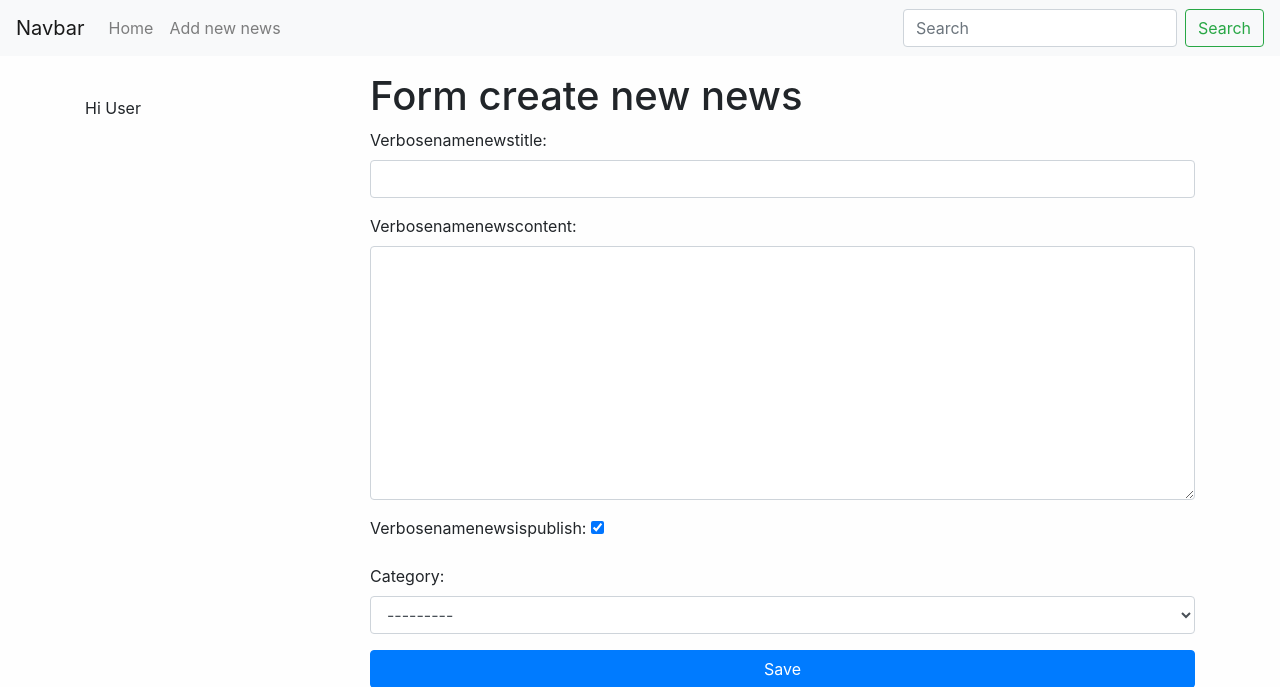
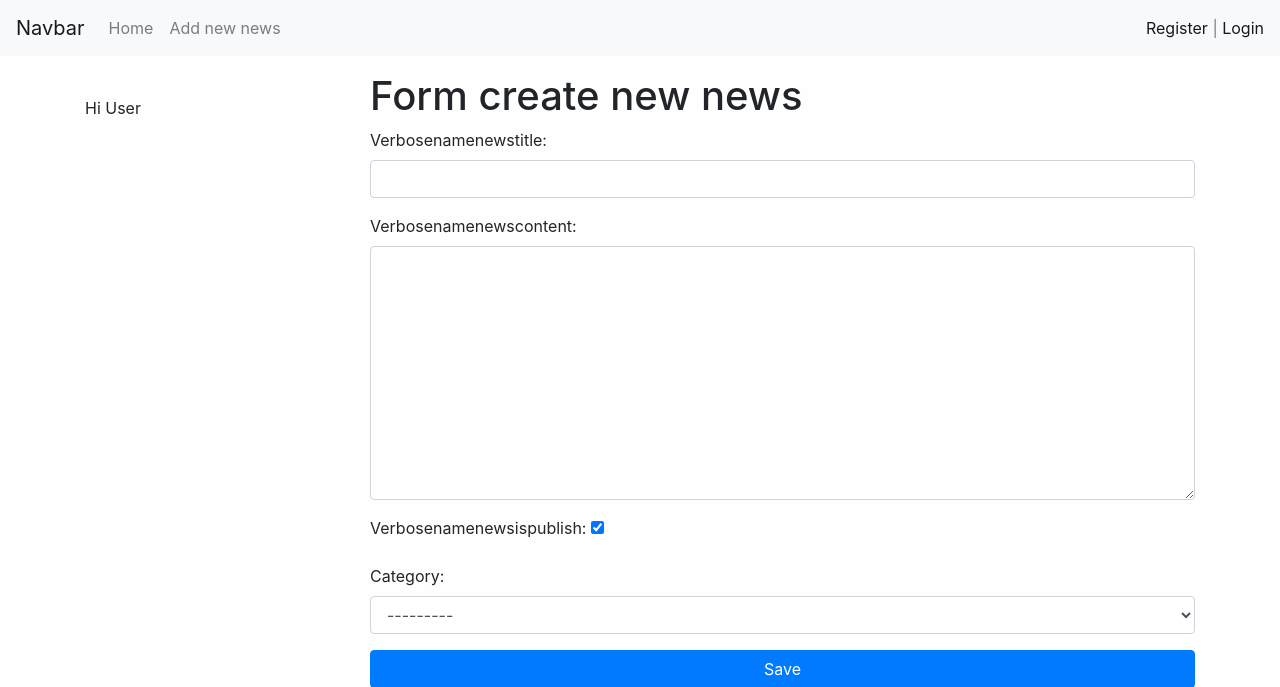
Before and after one commit to Cesar90/django-blog-docker, a Django app: page /news/add-news/ in a window 1280 px wide. Shown: the top 687 px of the page. Run offline with Django 3.2, Linux system fonts and the light colour scheme; the visitor is signed in with stand-in values (Sample User, id 1); data that the repository does not hold is empty; some libraries are stand-ins or nearby versions.

Commit message:
Register functionality implemented, html, url, views, and along with login html

```diff
--- a/app/news/forms.py
+++ b/app/news/forms.py
@@ -1,13 +1,32 @@
 from django import forms
+from django.core.exceptions import ValidationError
+from django.contrib.auth.forms import UserCreationForm
+from django.contrib.auth.models import User
 from .models import Category, News
 import re
-from django.core.exceptions import ValidationError
 
 # class NewsForm(forms.Form):
     # title = forms.CharField(max_length=150, label='Title news', widget=forms.TextInput(attrs={"class":"form-control"}))
     # content = forms.CharField(label="Conten news", required=False, widget=forms.Textarea(attrs={"class":"form-control","rows":5}))
     # is_published = forms.BooleanField(label="Is published?", initial=True)
     # category = forms.ModelChoiceField(empty_label="Select Category",queryset=Category.objects.all(), widget=forms.Select(attrs={"class":"form-control"}))
+
+class UserRegisterForm(UserCreationForm):
+    username = forms.CharField(widget=forms.TextInput(attrs={'class':'form-control'}))
+    password1 = forms.CharField(label="Password",widget=forms.PasswordInput(attrs={'class':'form-control'}))
+    password2 = forms.CharField(label="Confirm Password",widget=forms.PasswordInput(attrs={'class':'form-control'}))
+    email = forms.EmailField(widget=forms.EmailInput(attrs={'class':'form-control'}))
+
+    class Meta:
+        model = User
+        fields = ('username','email','password1','password2')
+        # widgets = {
+        #     'username': forms.TextInput(attrs={'class':'form-control'}),
+        #     'email': forms.EmailInput(attrs={'class':'form-control'}),
+        #     'password1': forms.PasswordInput(attrs={'class':'form-control'}),
+        #     'password2': forms.PasswordInput(attrs={'class':'form-control'}),
+        # }
+
 
 class NewsForm(forms.ModelForm):
     class Meta:
--- a/app/news/urls.py
+++ b/app/news/urls.py
@@ -2,6 +2,8 @@ from django.urls import path
 from .views import *
 
 urlpatterns = [
+    path('register/', register, name='register'),
+    path('login/', login, name='login'),
     path('test/', test, name='test'),
     # path('', index, name='home'),
     path('', HomeNews.as_view(), name='home'),
--- a/app/news/views.py
+++ b/app/news/views.py
@@ -1,5 +1,7 @@
 from typing import Any
 from django.db.models.query import QuerySet
+from django.contrib.auth.forms import UserCreationForm
+from django.contrib import messages
 from django.shortcuts import render, get_object_or_404, redirect
 from django.views.generic import ListView, DetailView, CreateView
 from django.urls import reverse, reverse_lazy
@@ -7,8 +9,24 @@ from django.contrib.auth.mixins import LoginRequiredMixin
 from django.core.paginator import Paginator
 from django.http import HttpResponse
 from .models import News, Category
-from .forms import NewsForm
+from .forms import NewsForm, UserRegisterForm
 from .utils import MyMixin
+
+def register(request):
+    if request.method == 'POST':
+        form = UserRegisterForm(request.POST)
+        if form.is_valid():
+            form.save()
+            messages.success(request,'User created successfully')
+            return redirect('login')
+        else:
+            messages.error(request, 'Error to create user')
+    else:
+        form = UserRegisterForm()
+    return render(request, 'news/register.html', {"form":form})
+
+def login(request):
+    return render(request, 'news/login.html')
 
 def test(request):
     objects = ['john1','paul2','george3','ringo4','john5','paul6','george7']
--- a/app/templates/base.html
+++ b/app/templates/base.html
@@ -18,6 +18,20 @@
                 {% block sidebar %}SIDEBAR{% endblock sidebar %}
             </div>
             <div class="col-md-9">
+                {% if messages %}
+                    {% for message in messages %}
+                        {% if message.tags == 'error' %}
+                            <div class="alert alert-danger" role="alert">
+                                {{ message }}
+                            </div>
+                        {% else %}
+                            <div class="alert alert-{{ message.tags }}" role="alert">
+                                {{ message }}
+                            </div>
+                        {% endif %}
+                    {% endfor %}
+                {% endif %}
+
                 {% block content %}CONTENT{% endblock content %}
 
                 {% if page_obj.has_other_pages %}
--- a/app/templates/inc/_nav.html
+++ b/app/templates/inc/_nav.html
@@ -19,9 +19,17 @@
         </li>
         {% endif %}
       </ul>
-      <form class="form-inline my-2 my-lg-0">
+      <span class="navbar-text">
+        <a href="{% url 'register' %}">
+          Register
+        </a> |
+        <a href="{% url 'login' %}">
+          Login
+        </a>
+      </span>
+      {% comment %} <form class="form-inline my-2 my-lg-0">
         <input class="form-control mr-sm-2" type="search" placeholder="Search" aria-label="Search">
         <button class="btn btn-outline-success my-2 my-sm-0" type="submit">Search</button>
-      </form>
+      </form> {% endcomment %}
     </div>
 </nav>
```
Also changed, not shown: app/news/templates/news/login.html (added, +14 -0 lines), app/news/templates/news/register.html (added, +21 -0 lines).
